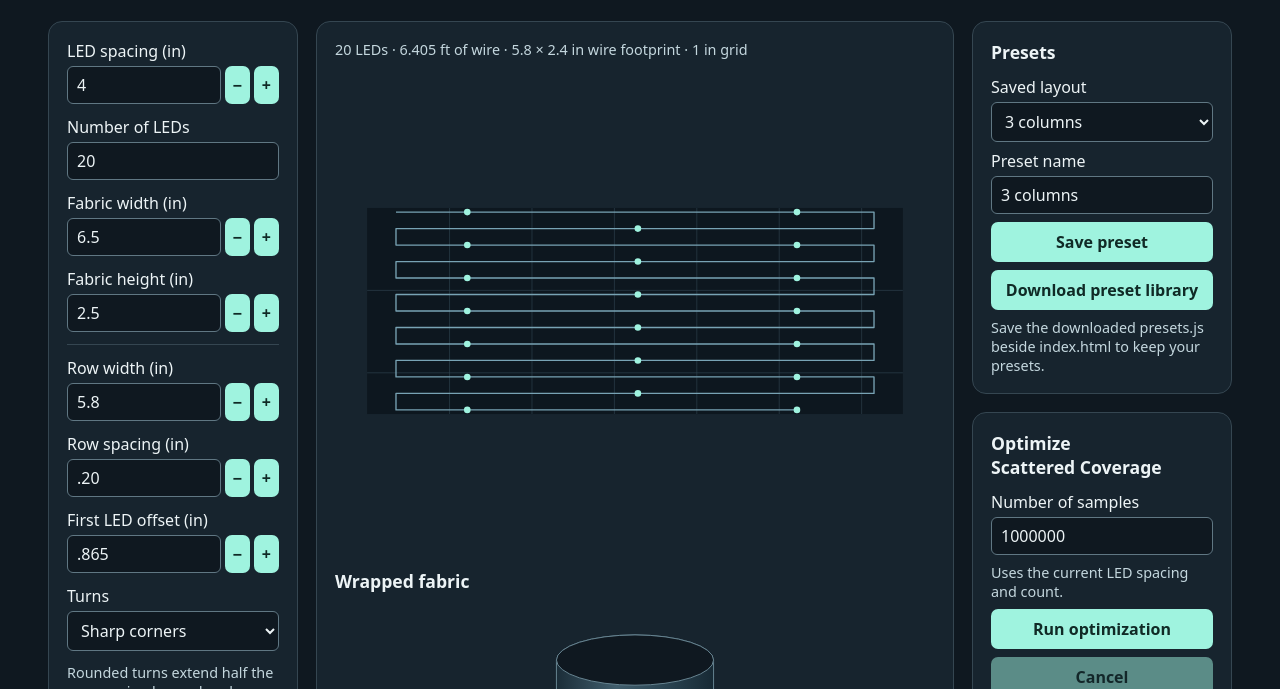
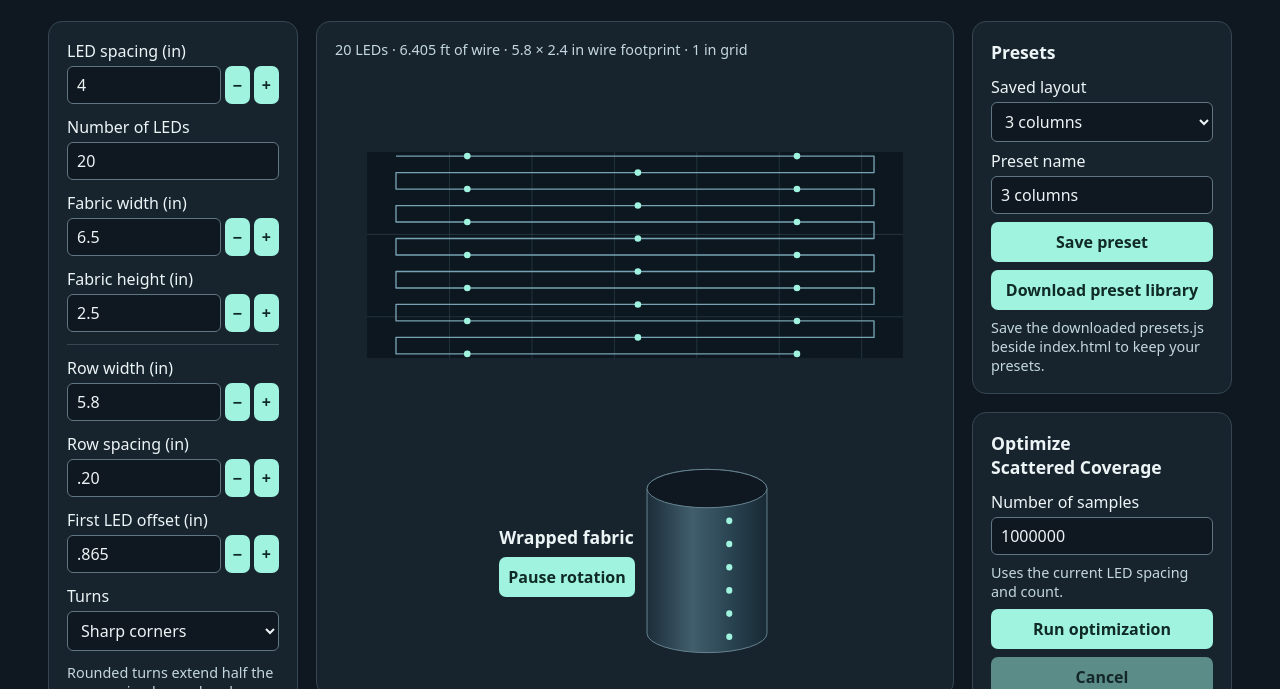
Before and after one commit to ForrestTrepte/LEDStringFabricLayout, a plain HTML site: page index.html in a window 1280 px wide. Shown: the part 111-800 px from the top of the page. Drawn offline with Linux system fonts and the light colour scheme.

Commit message:
improved cylinder layout

```diff
--- a/index.html
+++ b/index.html
@@ -140,14 +140,32 @@
   svg {
     display: block;
     width: 100%;
-    height: clamp(260px, 60vh, 650px);
+    height: clamp(220px, 46vh, 500px);
     border-radius: 8px
   }
 
-  .cylinder-preview { display: grid; gap: 10px; margin-top: 18px }
-  .cylinder-preview h2 { margin: 0; font-size: 1.1rem }
-  .cylinder-preview canvas { display: block; width: 100%; height: clamp(220px, 38vh, 420px); border-radius: 8px }
+  .cylinder-preview {
+    display: flex;
+    justify-content: center;
+    align-items: center;
+    gap: 8px;
+    margin-top: 6px
+  }
+  .cylinder-controls { display: grid; flex: none; gap: 8px }
+  .cylinder-preview h2 { margin: 0; font-size: 1.1rem; white-space: nowrap }
+  .cylinder-preview canvas {
+    --cylinder-height: clamp(170px, 29vh, 300px);
+    display: block;
+    min-width: 0;
+    max-width: 100%;
+    width: calc(var(--cylinder-height) * var(--cylinder-width-ratio, 1) + 8px);
+    height: var(--cylinder-height);
+    border-radius: 8px
+  }
   .cylinder-preview button { justify-self: start }
+  @media (max-width: 420px) {
+    .cylinder-preview { flex-wrap: wrap }
+  }
 
   @media (max-width: 950px) {
     .layout {
@@ -198,9 +216,11 @@
       <p id="summary" role="status"></p>
       <svg id="preview" xmlns="http://www.w3.org/2000/svg" role="img" aria-label="Serpentine LED layout"></svg>
       <div class="cylinder-preview">
-        <h2>Wrapped fabric</h2>
+        <div class="cylinder-controls">
+          <h2>Wrapped fabric</h2>
+          <button id="rotate-cylinder" type="button">Pause rotation</button>
+        </div>
         <canvas id="cylinder" role="img" aria-label="Cylinder showing LEDs wrapped around the fabric"></canvas>
-        <button id="rotate-cylinder" type="button">Pause rotation</button>
       </div>
     </section>
     <div class="sidebar">
@@ -270,7 +290,8 @@
     const { width, height, leds } = wrappedLayout;
     const radius = width / (2 * Math.PI);
     const tilt = .32;
-    const scale = Math.min(clientWidth * .82 / (2 * radius), clientHeight * .79 / (height + 2 * radius * tilt));
+    const availableWidth = Math.max(1, clientWidth - 8);
+    const scale = Math.min(availableWidth / (2 * radius), clientHeight * .79 / (height + 2 * radius * tilt));
     const rx = radius * scale;
     const ry = rx * tilt;
     const cx = clientWidth / 2;
@@ -668,6 +689,8 @@
       }
     }
     wrappedLayout = { width: fabricWidth, height: fabricHeight, leds: wrappedLEDs };
+    const diameter = fabricWidth / Math.PI;
+    cylinder.style.setProperty('--cylinder-width-ratio', .79 * diameter / (fabricHeight + .32 * diameter));
     refreshCylinder();
     summary.textContent = [
       placed === count
```
